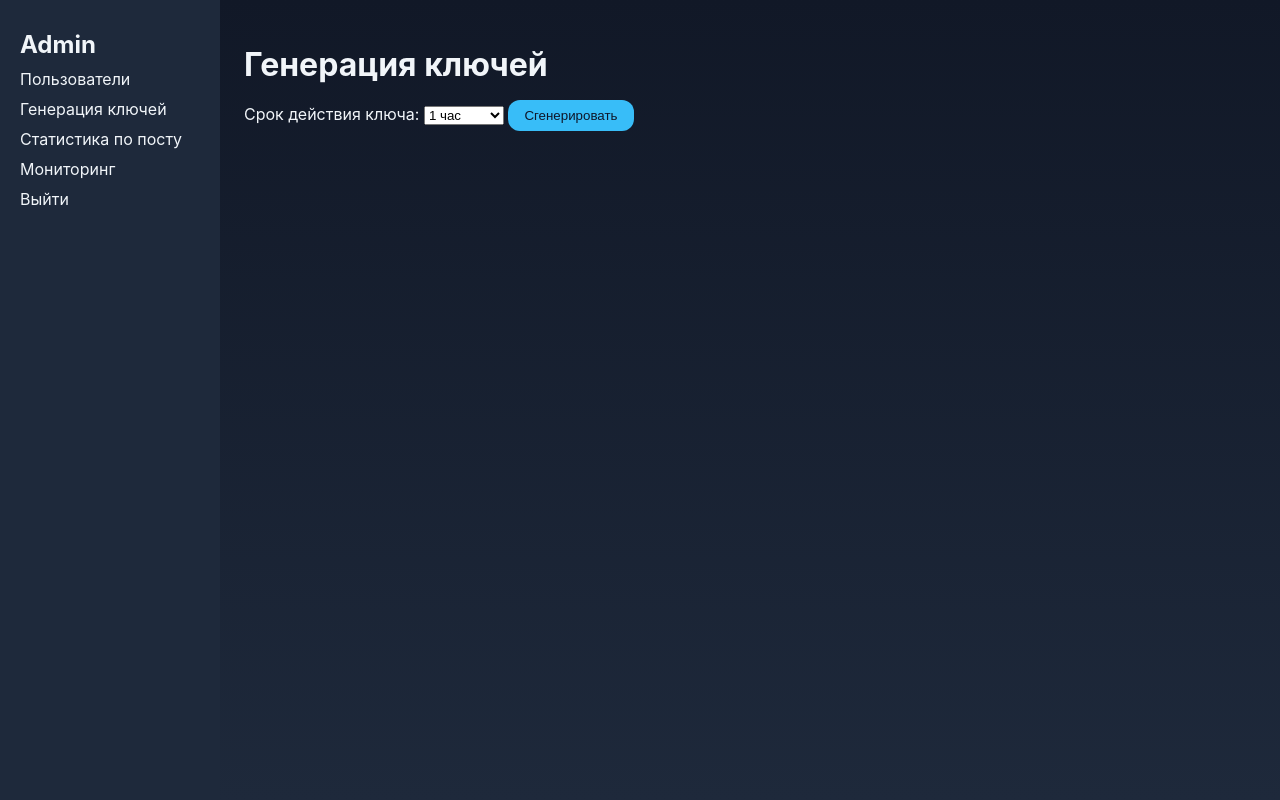
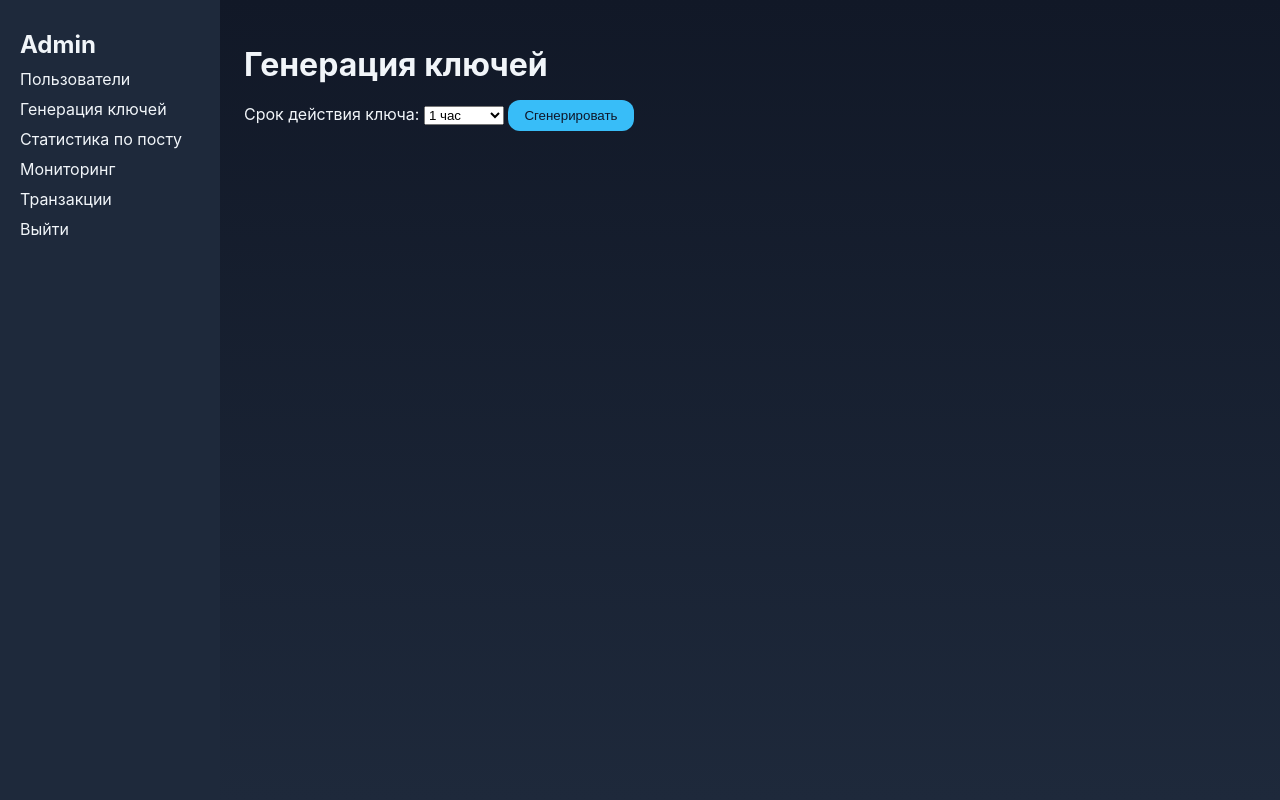
Before and after one commit to nikita133724/Testi-promo, a FastAPI app: page /admin/keys in a window 1280 px wide. Run offline with FastAPI, Linux system fonts and the light colour scheme; the visitor is signed in with stand-in values (Sample User, id 1); parts of the project's set-up code (start-up, migrations or seed data) failed here and were passed over.

Commit message:
Update layout.html

```diff
--- a/templates/admin/layout.html
+++ b/templates/admin/layout.html
@@ -94,6 +94,7 @@
         <a href="/admin/keys">Генерация ключей</a>
         <a href="/admin/stats">Статистика по посту</a>
         <a href="/admin/monitor">Мониторинг</a>
+        <a href="/admin/transactions">Транзакции</a>
 
         {% if request.session.get("is_admin") %}
             <a href="/logout">Выйти</a>
```
